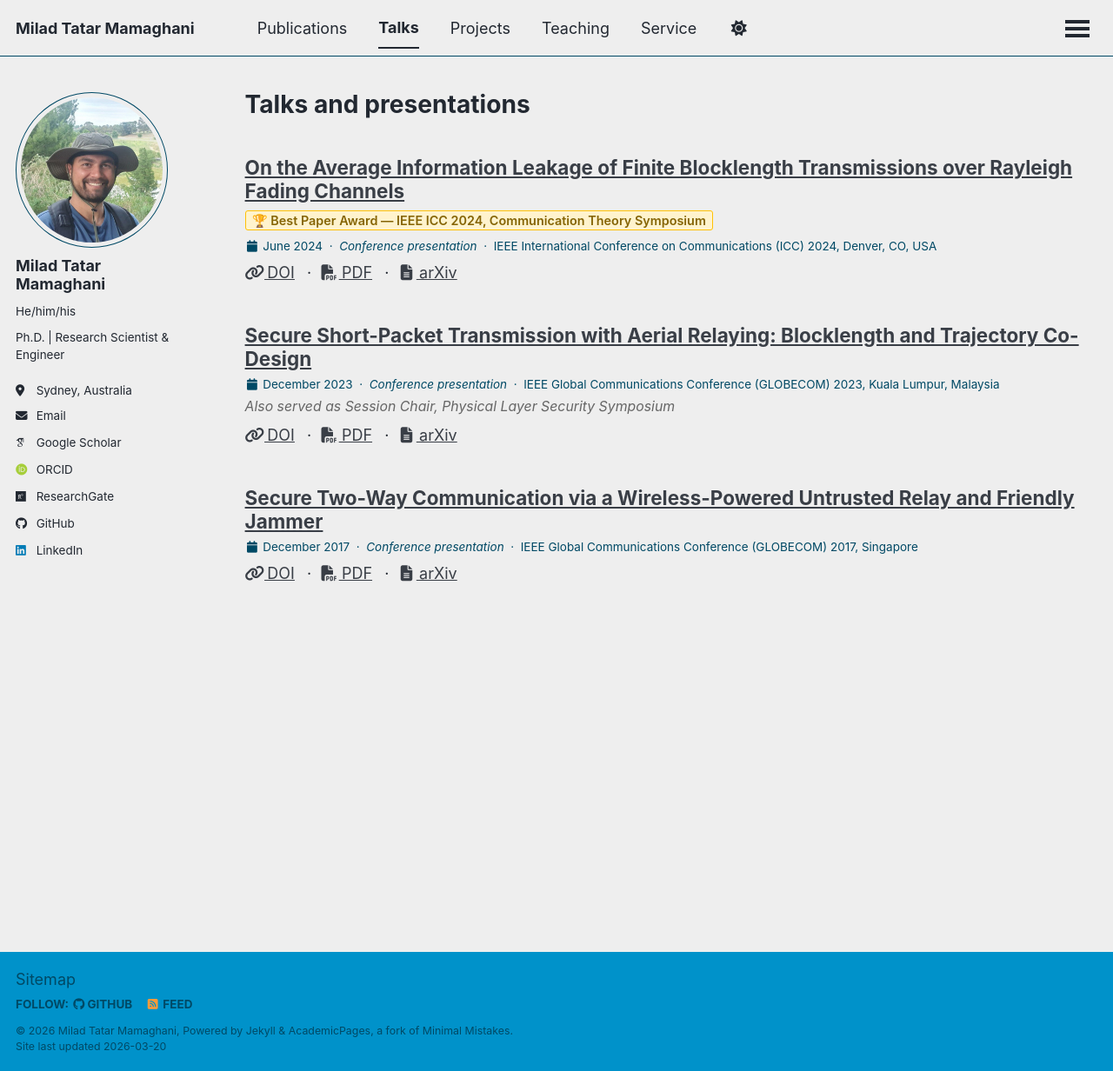
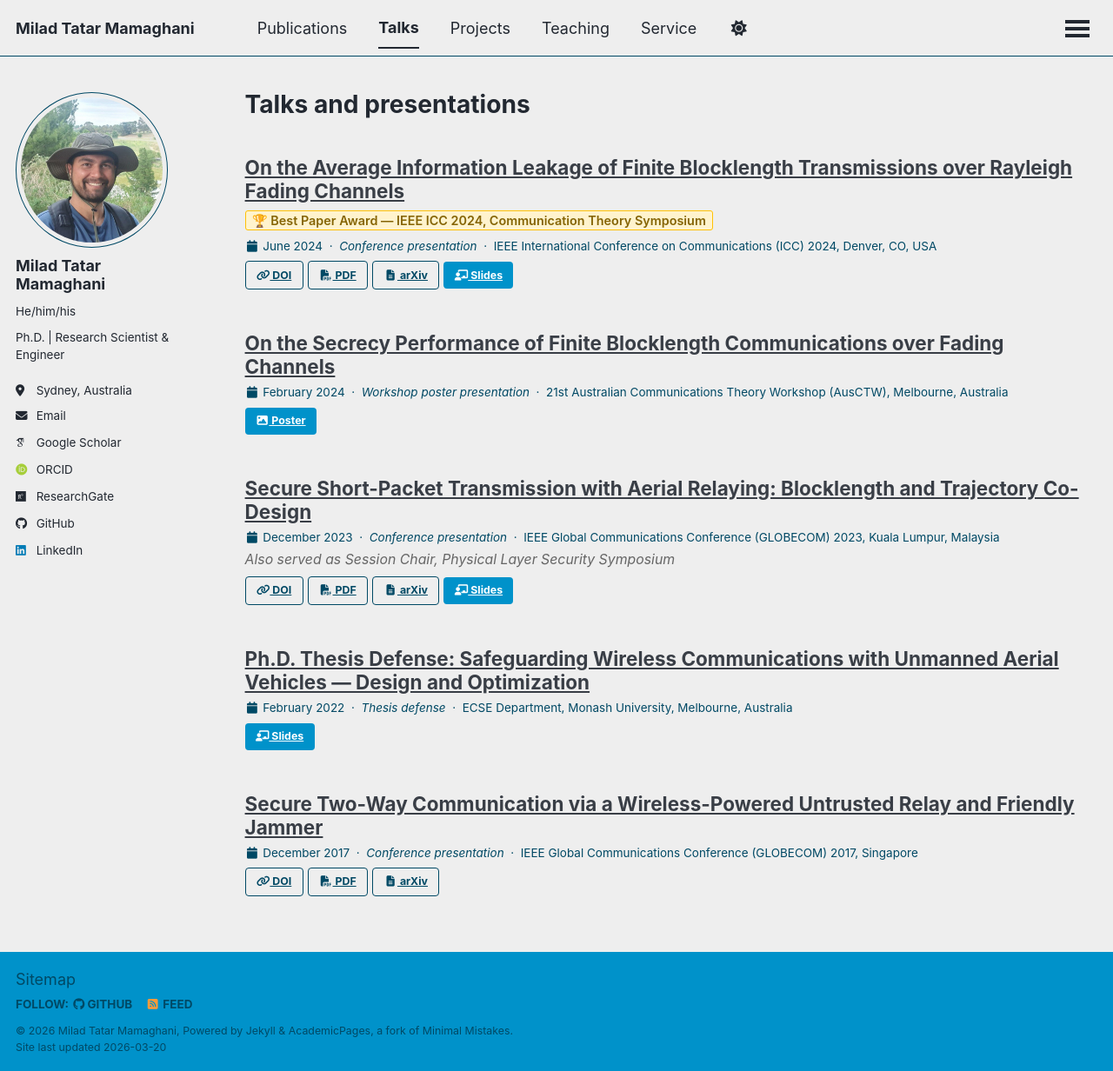
Before and after one commit to miladtm94/miladtm94.github.io, a Jekyll site: the page built from _pages/talks.html, in a window 1280 px wide and 1232 px high. Shown: the whole window at 87% size. Built offline with Jekyll 4.4.1, drawn with Linux system fonts in a browser that asks for light colours; some web fonts are replaced; a script that is not in the unit is left out.

Commit message:
Fix talk list buttons to btn--inverse; add slides/poster; add 2 new talks
- archive-single-talk.html: all links now use btn--inverse/btn--primary btn--small
- ICC 2024: add slidesurl (Google Drive)
- GLOBECOM 2023: add slidesurl (Google Drive)
- New: AusCTW 2024 workshop poster presentation
- New: Monash PhD thesis defense (Feb 2022) with slides

Co-Authored-By: Claude Sonnet 4.6 <noreply@anthropic.com>

```diff
--- a/_includes/archive-single-talk.html
+++ b/_includes/archive-single-talk.html
@@ -30,11 +30,11 @@
     {% endif %}
 
     <p style="margin:0.4em 0 0;">
-      {% if post.doiurl %}<a href="{{ post.doiurl }}" target="_blank"><i class="fas fa-fw fa-link" aria-hidden="true"></i>&thinsp;DOI</a>{% endif %}
-      {% if post.paperurl %}{% if post.doiurl %}&ensp;&middot;&ensp;{% endif %}<a href="{{ post.paperurl }}" target="_blank"><i class="fas fa-fw fa-file-pdf" aria-hidden="true"></i>&thinsp;PDF</a>{% endif %}
-      {% if post.arxivurl %}{% if post.doiurl or post.paperurl %}&ensp;&middot;&ensp;{% endif %}<a href="{{ post.arxivurl }}" target="_blank"><i class="fas fa-fw fa-file-alt" aria-hidden="true"></i>&thinsp;arXiv</a>{% endif %}
-      {% if post.slidesurl %}{% if post.doiurl or post.paperurl or post.arxivurl %}&ensp;&middot;&ensp;{% endif %}<a href="{{ post.slidesurl }}" target="_blank"><i class="fas fa-fw fa-chalkboard-teacher" aria-hidden="true"></i>&thinsp;Slides</a>{% endif %}
-      {% if post.posterurl %}{% if post.doiurl or post.paperurl or post.arxivurl or post.slidesurl %}&ensp;&middot;&ensp;{% endif %}<a href="{{ post.posterurl }}" target="_blank"><i class="fas fa-fw fa-image" aria-hidden="true"></i>&thinsp;Poster</a>{% endif %}
+      {% if post.doiurl %}<a href="{{ post.doiurl }}" target="_blank" class="btn btn--inverse btn--small"><i class="fas fa-fw fa-link" aria-hidden="true"></i>&nbsp;DOI</a>{% endif %}
+      {% if post.paperurl %}<a href="{{ post.paperurl }}" target="_blank" class="btn btn--inverse btn--small"><i class="fas fa-fw fa-file-pdf" aria-hidden="true"></i>&nbsp;PDF</a>{% endif %}
+      {% if post.arxivurl %}<a href="{{ post.arxivurl }}" target="_blank" class="btn btn--inverse btn--small"><i class="fas fa-fw fa-file-alt" aria-hidden="true"></i>&nbsp;arXiv</a>{% endif %}
+      {% if post.slidesurl %}<a href="{{ post.slidesurl }}" target="_blank" class="btn btn--primary btn--small"><i class="fas fa-fw fa-chalkboard-teacher" aria-hidden="true"></i>&nbsp;Slides</a>{% endif %}
+      {% if post.posterurl %}<a href="{{ post.posterurl }}" target="_blank" class="btn btn--primary btn--small"><i class="fas fa-fw fa-image" aria-hidden="true"></i>&nbsp;Poster</a>{% endif %}
     </p>
 
   </article>
--- /dev/null
+++ b/_talks/2022-02-01-monash-phd-defense.md
@@ -0,0 +1,14 @@
+---
+title: "Ph.D. Thesis Defense: Safeguarding Wireless Communications with Unmanned Aerial Vehicles — Design and Optimization"
+collection: talks
+type: "Thesis defense"
+permalink: /talks/2022-monash-phd-defense
+venue: "ECSE Department, Monash University"
+date: 2022-02-01
+location: "Melbourne, Australia"
+slidesurl: "https://drive.google.com/file/d/1X7JQRzHfUGRdTQklyOB2fGKfn3-U3PBv/view?usp=drive_link"
+---
+
+Final Ph.D. thesis defense presenting four years of research on UAV-aided physical-layer security for beyond-5G networks. The dissertation covers a unified framework for designing UAV trajectories, allocating communication resources, and leveraging reinforcement learning to safeguard wireless communications against passive and active eavesdroppers. Topics include: secrecy rate maximization via joint trajectory and power optimization, model-free deep reinforcement learning for adaptive UAV relay positioning, THz-band UAV-relay secrecy energy efficiency, covert communications via aerial IRS, and cooperative jamming strategies for untrusted relay networks.
+
+**Supervisors:** Yi Hong, Emanuele Viterbo, Ahmet Şekercioğlu
--- /dev/null
+++ b/_talks/2024-02-01-ausctw-fbl-fading.md
@@ -0,0 +1,14 @@
+---
+title: "On the Secrecy Performance of Finite Blocklength Communications over Fading Channels"
+collection: talks
+type: "Workshop poster presentation"
+permalink: /talks/2024-ausctw-fbl-fading
+venue: "21st Australian Communications Theory Workshop (AusCTW)"
+date: 2024-02-01
+location: "Melbourne, Australia"
+posterurl: "https://drive.google.com/file/d/1CNLQbnnpyqNbyc48Ilo84XsZ6yeh2MmW/view?usp=drive_link"
+---
+
+We examine the secrecy performance of finite blocklength (FBL) transmissions over fading wiretap channels, using average information leakage (AIL) as a practically relevant security metric. Unlike classical secrecy capacity analyses that assume asymptotically long codewords, FBL analysis is critical for latency-constrained 6G applications such as ultra-reliable low-latency communications (URLLC) and massive IoT. We characterize the AIL over Rayleigh fading channels and study its dependence on blocklength, transmit power, and channel conditions — providing design insights for physical-layer secure short-packet systems.
+
+**Co-authors:** X. Zhou, N. Yang, A. L. Swindlehurst, H. V. Poor
```
Also changed, not shown: _talks/2023-12-04-globecom-spc-aerial.md (+1 -0 lines), _talks/2024-06-09-icc-fbl-rayleigh.md (+1 -0 lines).
